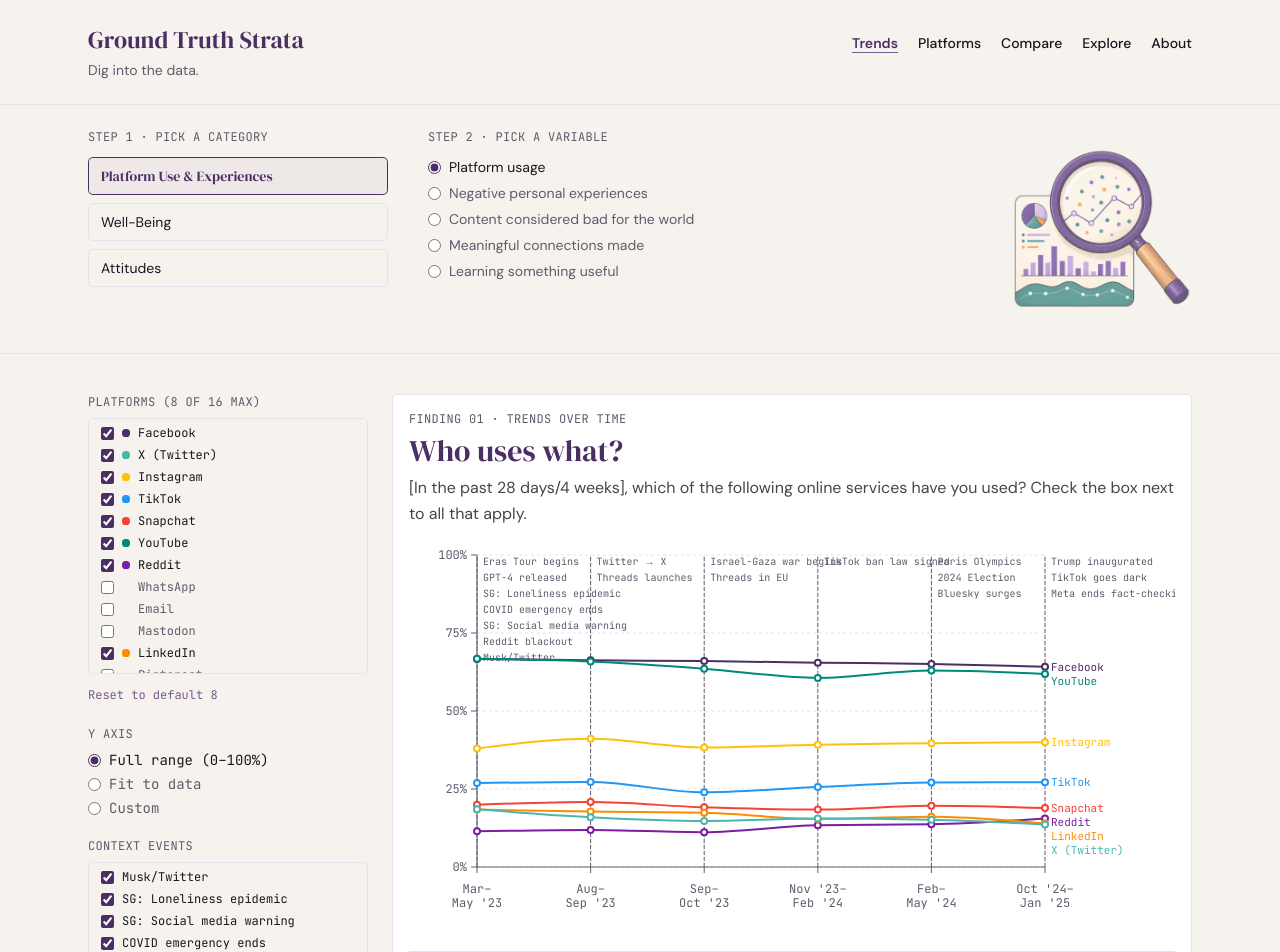
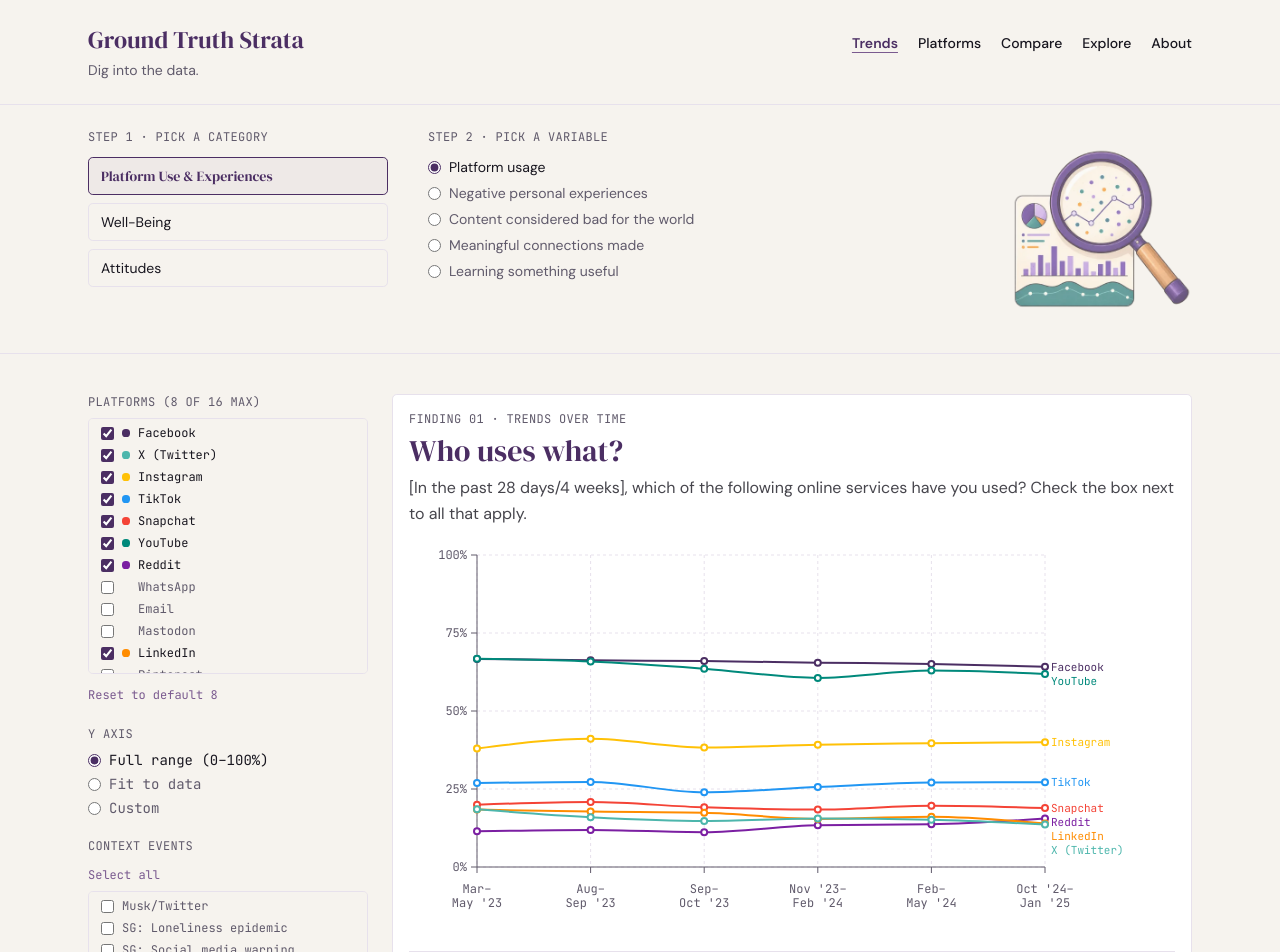
Before and after one commit to mattmotyl/ground-truth-strata, a Next.js app: page /trends in a window 1280 px wide. Shown: the top 952 px of the page. Built offline with nearby package versions, Linux system fonts and the light colour scheme.

Commit message:
Context events: default off, select/deselect all toggle
Co-Authored-By: Claude Opus 4.8 (1M context) <noreply@anthropic.com>

```diff
--- a/src/components/charts/finding-platform-usage.tsx
+++ b/src/components/charts/finding-platform-usage.tsx
@@ -712,6 +712,7 @@ export function FindingPlatformUsage({
           events={evt.available}
           hidden={evt.hidden}
           onToggle={evt.toggle}
+          onSetAll={evt.setAll}
         />
       ) : null}
     </div>
--- a/src/components/charts/trend-line-bits.tsx
+++ b/src/components/charts/trend-line-bits.tsx
@@ -345,6 +345,7 @@ export interface TrendEventsState {
   refLines: EventRefLine[];
   hidden: ReadonlySet<string>;
   toggle: (id: string) => void;
+  setAll: (hide: boolean) => void;
   appendContext: (base: string) => string;
 }
 
@@ -354,8 +355,21 @@ export function useTrendEvents(
   presentWaves: number[],
 ): TrendEventsState {
   const [hidden, setHidden] = useState<ReadonlySet<string>>(() => new Set());
+  const [seeded, setSeeded] = useState(false);
   const available =
     events && meta ? selectableEvents(events, meta, presentWaves) : [];
+
+  // Default off: the first time events become available (data loads
+  // async, so `available` is empty on the initial render), seed `hidden`
+  // with every event id so the control loads all-unchecked. One-time
+  // only — re-seeding on later `available` changes would wipe the user's
+  // selections. Adjusting state during render (guarded) avoids a flash of
+  // visible reference lines before an effect could run.
+  if (!seeded && available.length > 0) {
+    setSeeded(true);
+    setHidden(new Set(available.map((e) => e.id)));
+  }
+
   const visible = available.filter((e) => !hidden.has(e.id));
   const refLines = groupEventsToRefLines(visible);
   const toggle = (id: string) =>
@@ -365,9 +379,11 @@ export function useTrendEvents(
       else next.add(id);
       return next;
     });
+  const setAll = (hide: boolean) =>
+    setHidden(hide ? new Set(available.map((e) => e.id)) : new Set());
   const appendContext = (base: string) =>
     refLines.length > 0 ? `${base} ${eventContextSentence(refLines)}` : base;
-  return { available, visible, refLines, hidden, toggle, appendContext };
+  return { available, visible, refLines, hidden, toggle, setAll, appendContext };
 }
 
 // Bare vertical dashed reference lines (one per wave with visible events).
@@ -437,8 +453,9 @@ export function EventLabels({
 
 // ── Context-events control (per-event checkbox list) ──────────────────
 // Scrollable list of individual macro events (one checkbox each), styled
-// to match the platform multiselect. All checked by default; unchecking
-// hides that event's reference line.
+// to match the platform multiselect. All UNchecked by default (events
+// off until the user opts in); checking shows that event's reference
+// line. A Select all / Deselect all toggle sits above the list.
 
 interface EventOption {
   id: string;
@@ -449,11 +466,14 @@ export function EventsControl({
   events,
   hidden,
   onToggle,
+  onSetAll,
 }: {
   events: EventOption[];
   hidden: ReadonlySet<string>;
   onToggle: (id: string) => void;
+  onSetAll?: (hide: boolean) => void;
 }) {
+  const allShown = events.length > 0 && events.every((e) => !hidden.has(e.id));
   return (
     <div className="space-y-2">
       <p
@@ -462,6 +482,16 @@ export function EventsControl({
       >
         Context events
       </p>
+      {onSetAll ? (
+        <button
+          type="button"
+          onClick={() => onSetAll(allShown)}
+          className="text-xs text-mulberry hover:text-plum underline-offset-2 hover:underline"
+          style={{ fontFamily: 'var(--font-mono)' }}
+        >
+          {allShown ? 'Deselect all' : 'Select all'}
+        </button>
+      ) : null}
       <ul
         className="max-h-48 overflow-y-auto border border-mist rounded-md bg-paper px-2 py-1 space-y-0.5"
         style={{ fontFamily: 'var(--font-mono)' }}
--- a/src/components/charts/trends-variable-trend.tsx
+++ b/src/components/charts/trends-variable-trend.tsx
@@ -280,6 +280,7 @@ export function PlatformFanChart({
           events={evt.available}
           hidden={evt.hidden}
           onToggle={evt.toggle}
+          onSetAll={evt.setAll}
         />
       ) : null}
     </div>
@@ -662,6 +663,7 @@ export function RespondentTrend({
           events={evt.available}
           hidden={evt.hidden}
           onToggle={evt.toggle}
+          onSetAll={evt.setAll}
         />
       ) : null}
     </div>
@@ -991,6 +993,7 @@ export function PairedAttitudeTrend({
           events={evt.available}
           hidden={evt.hidden}
           onToggle={evt.toggle}
+          onSetAll={evt.setAll}
         />
       ) : null}
     </div>
```
